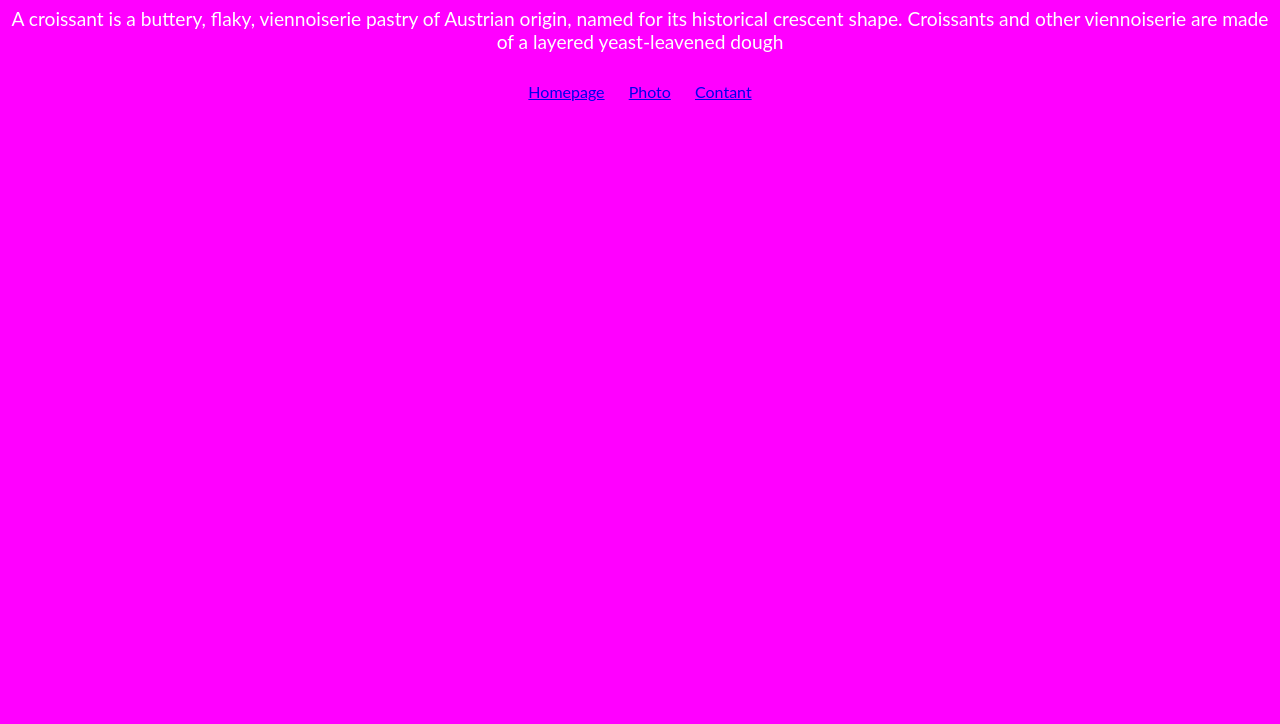
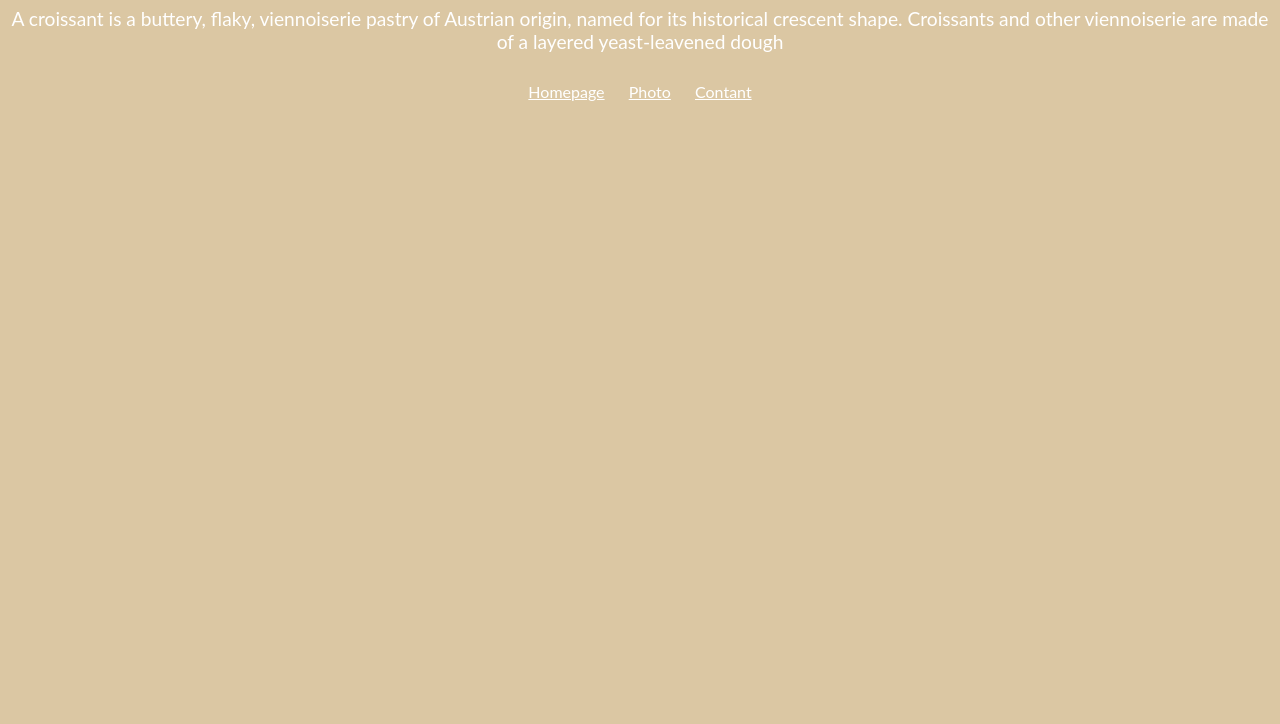
Before and after one commit to natasha-snow/croissant, a plain HTML site: page index.html in a window 1280 px wide. Shown: the part 76-800 px from the top of the page. Drawn offline with Linux system fonts and the light colour scheme.

Commit message:
Update style.css

```diff
--- a/style.css
+++ b/style.css
@@ -4,7 +4,7 @@
 }
 
 body {
-  background-color: magenta;
+  background-color: #DBC7A3;
   color: white;
   font-family: Lato, sans-serif;
 }
@@ -26,6 +26,7 @@ footer {
 
 a {
   margin: 0 10px;
+  color: white;
 }
 img {
   width: 85%;
```
